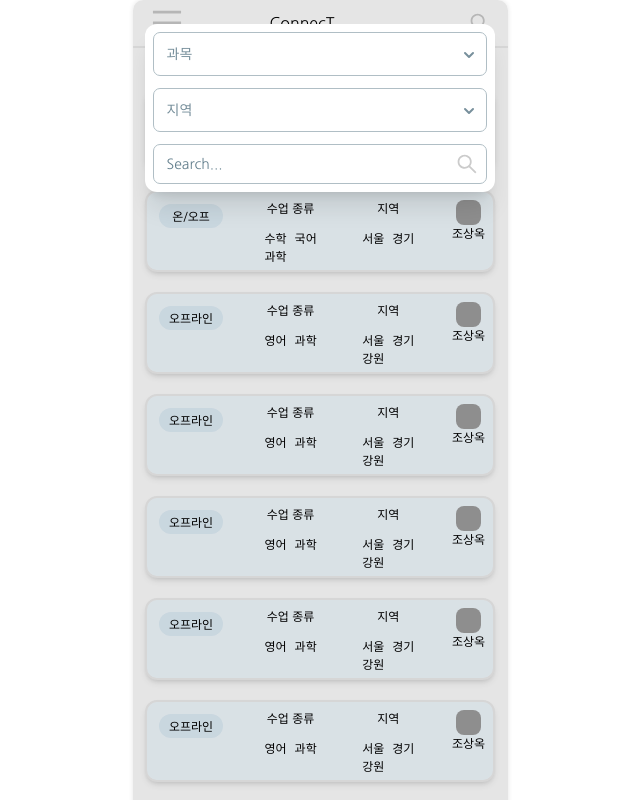
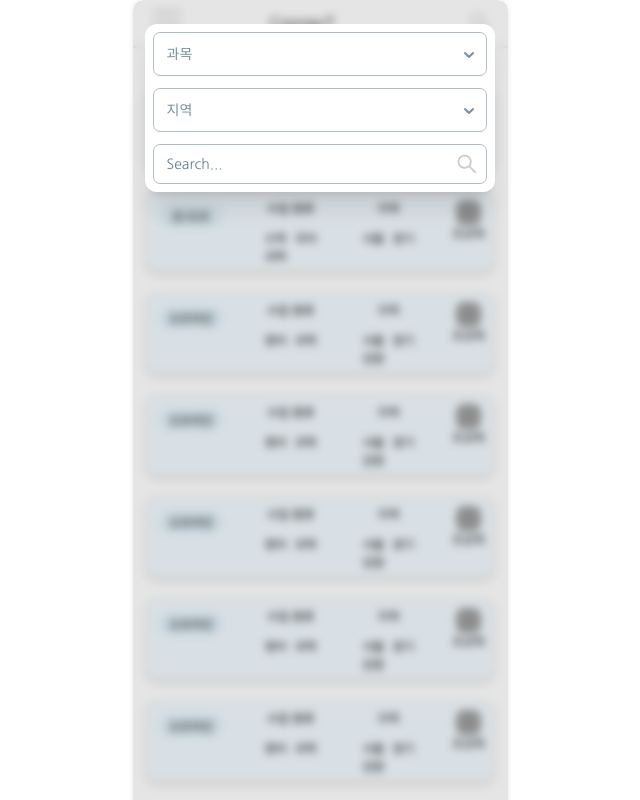
Before and after one commit to codestates-seb/seb45_main_010, a React (Vite) app in the folder client/: page / in a window 1280 px wide. Both pictures are taken after a click on the icon 799 px from the left and 23 px from the top of the page. Shown: the top 800 px of the page, without its empty margins (320-960 px from the left). Built offline with nearby package versions, Linux system fonts and the light colour scheme; grey boxes are pictures that could not be loaded.

Commit message:
[Style] add side,search blur효과 추가

```diff
--- a/client/src/components/Menu/Search.tsx
+++ b/client/src/components/Menu/Search.tsx
@@ -18,7 +18,7 @@ export const Search = ({ handlerSearch }: props) => {
   return (
     <>
       <div
-        className="absolute top-0 w-full h-full bg-black bg-opacity-10 "
+        className="absolute top-0 w-full h-full bg-black bg-opacity-10 backdrop-blur-sm"
         onClick={handlerSearch}
       ></div>
       <Card className="w-[350px] p-2 shadow-xl top-3 absolute m-3">
--- a/client/src/components/Menu/Sidebar.tsx
+++ b/client/src/components/Menu/Sidebar.tsx
@@ -10,7 +10,7 @@ export const Sidebar = ({ handlerMenu }: props) => {
   return (
     <>
       <div
-        className="absolute top-0 w-full h-full bg-black bg-opacity-10 "
+        className="absolute top-0 w-full h-full bg-black bg-opacity-10 backdrop-blur-sm"
         onClick={handlerMenu}
       ></div>
       <Card className="w-[350px] p-2 shadow-xl top-3 absolute m-3">
```
